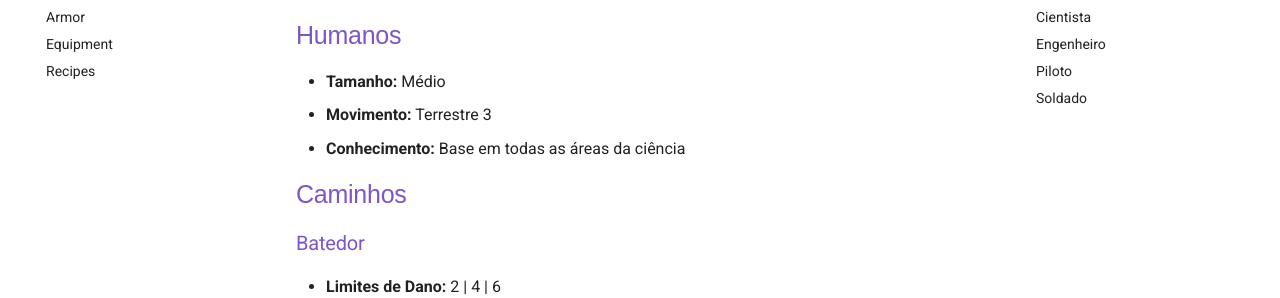
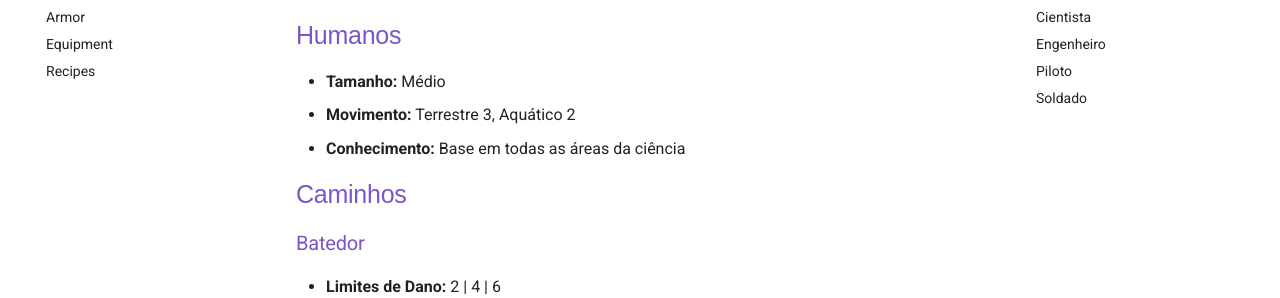
Before and after one commit to henriqueschorr/henriqueschorr.github.io, an MkDocs documentation site: the page built from docs/0_simplified/2_galactic_force/index.md, in a window 1280 px wide and 900 px high. Shown: the part 250-548 px from the top of the window. Built offline with MkDocs 1.6.1 and Material for MkDocs 9.7.7, drawn with Linux system fonts in a browser that asks for light colours; old or Windows-style settings are respelled for this version of MkDocs.

Commit message:
added movement

```diff
--- a/docs/0_simplified/2_galactic_force/index.md
+++ b/docs/0_simplified/2_galactic_force/index.md
@@ -1,7 +1,7 @@
 ## Humanos
 
 - **Tamanho:** Médio
-- **Movimento:** Terrestre 3
+- **Movimento:** Terrestre 3, Aquático 2
 - **Conhecimento:** Base em todas as áreas da ciência
 
 ## Caminhos
```
